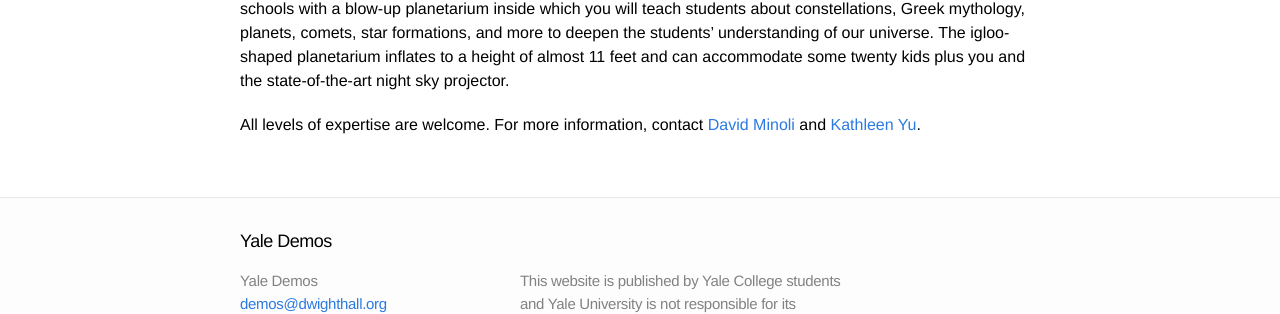
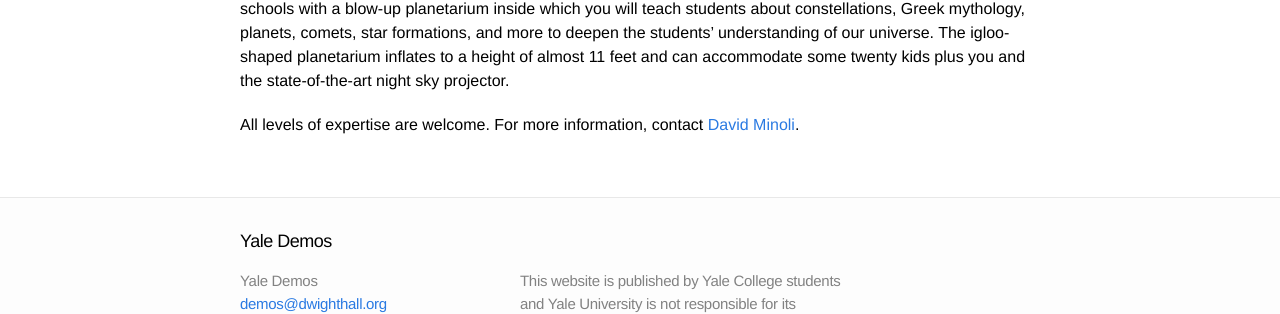
Before and after one commit to jasonkliu/demos, a Jekyll site: the page built from programs.md, in a window 1280 px wide. Shown: the part 1021-1335 px from the top of the page. Built offline with Jekyll 4.4.1, drawn with Linux system fonts in a browser that asks for light colours.

Commit message:
the Starlab no 2. see #6

```diff
--- a/programs.md
+++ b/programs.md
@@ -55,5 +55,4 @@ accommodate some twenty kids plus you and the state-of-the-art night sky
 projector.
 
 All levels of expertise are welcome. For more information, contact
-[David Minoli](mailto:david.minoli@yale.edu?subject=[DEMOS StarLab] Question) and
-[Kathleen Yu](mailto:kathleen.yu@yale.edu?subject=[DEMOS StarLab] Question).
+[David Minoli](mailto:david.minoli@yale.edu?subject=[DEMOS StarLab] Question).
```
